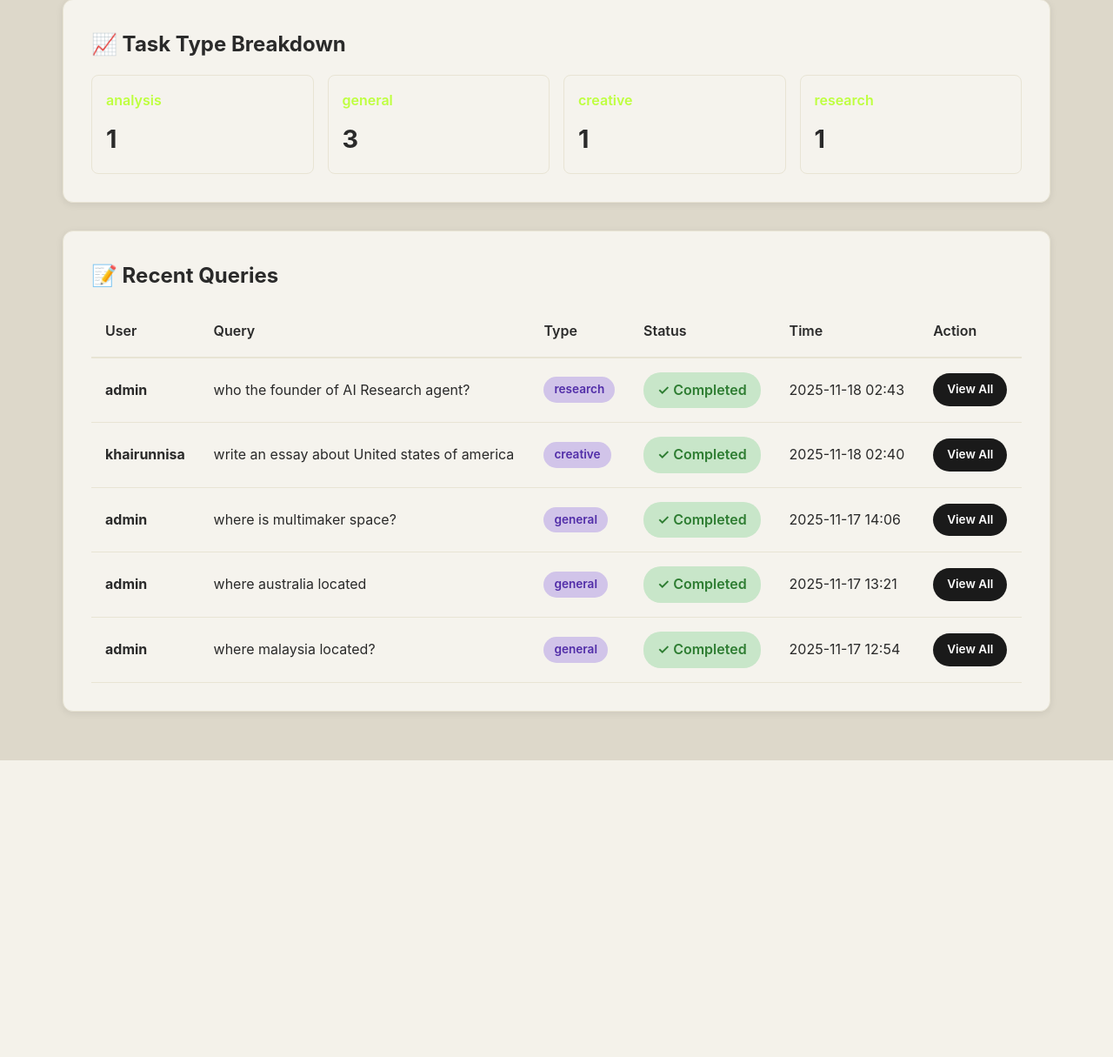
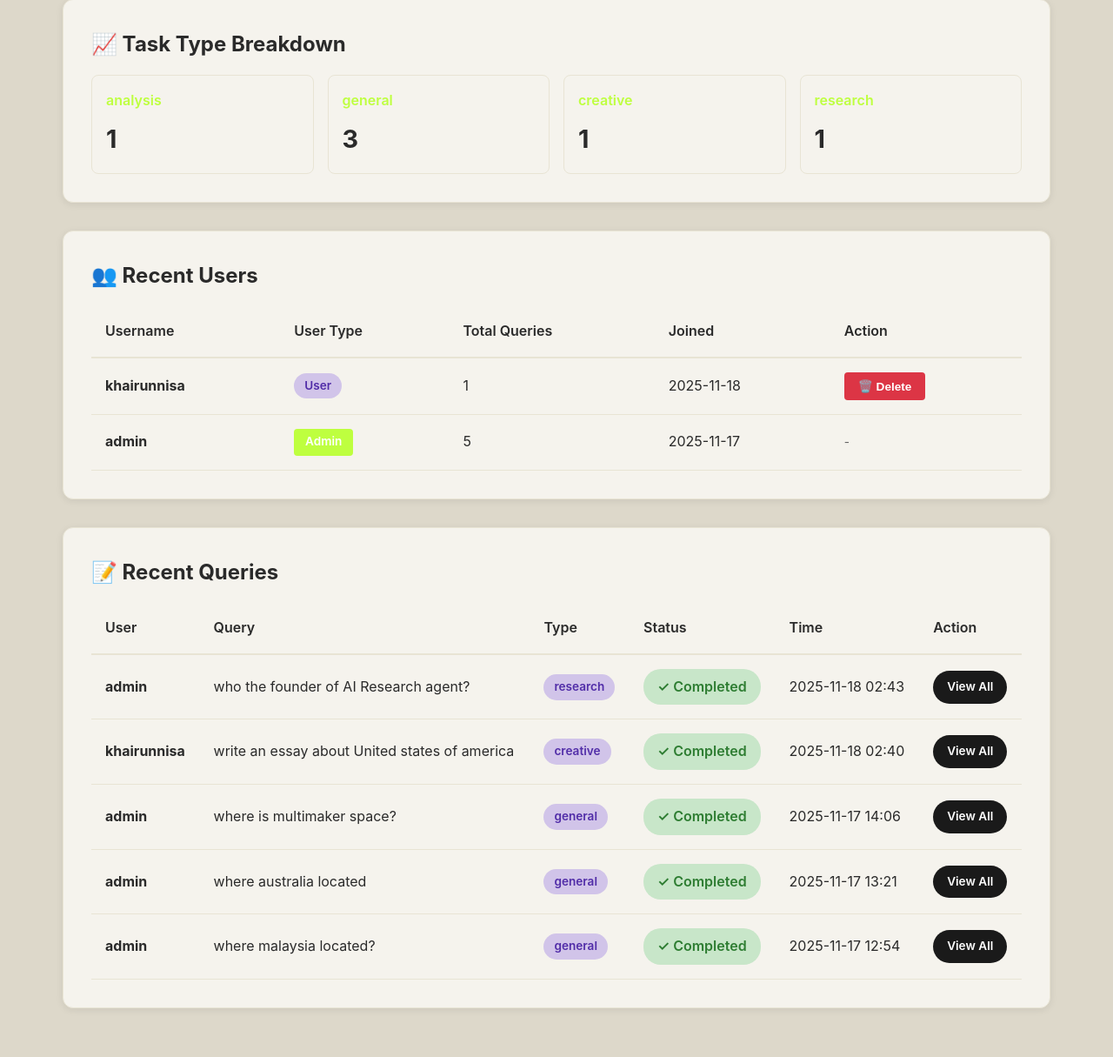
Before and after one commit to Misskeonz/AI-research-agent, a Flask app: page /admin in a window 1280 px wide. Shown: the part 964-2179 px from the top of the page at 87% size. Before the commit the page ends 1838 px from the top, so only its background shows below. Run offline with Flask 3, Linux system fonts and the light colour scheme; a user stored in the database is signed in.

Commit message:
update flask app

```diff
--- a/app.py
+++ b/app.py
@@ -495,6 +495,32 @@ def view_query(query_id):
     return render_template('query_detail.html', query=query)
 
 
+@app.route('/query/<int:query_id>/delete', methods=['POST'])
+@login_required
+def delete_query(query_id):
+    """Delete a query"""
+    query = Query.query.get_or_404(query_id)
+    user = User.query.get(session['user_id'])
+
+    # Check permissions: user can delete their own queries, admin can delete any query
+    if query.user_id != session['user_id'] and not user.is_admin:
+        flash('You do not have permission to delete this query', 'error')
+        return redirect(url_for('history'))
+
+    query_text = query.query_text[:50]
+    redirect_url = request.referrer or url_for('history')
+
+    try:
+        db.session.delete(query)
+        db.session.commit()
+        flash(f'Query deleted successfully!', 'success')
+    except Exception as e:
+        db.session.rollback()
+        flash(f'Error deleting query: {str(e)}', 'error')
+
+    return redirect(redirect_url)
+
+
 @app.route('/settings')
 @login_required
 def settings():
@@ -525,6 +551,9 @@ def admin_dashboard():
     # Recent queries
     recent_queries = Query.query.order_by(Query.created_at.desc()).limit(5).all()
 
+    # Recent users
+    recent_users = User.query.order_by(User.created_at.desc()).limit(5).all()
+
     # Knowledge statistics
     knowledge_total = Knowledge.query.count()
     knowledge_active = Knowledge.query.filter_by(is_active=True).count()
@@ -541,6 +570,7 @@ def admin_dashboard():
         failed_queries=failed_queries,
         task_breakdown=task_breakdown,
         recent_queries=recent_queries,
+        recent_users=recent_users,
         knowledge_total=knowledge_total,
         knowledge_active=knowledge_active,
         company_knowledge_status=company_knowledge_status,
@@ -573,6 +603,40 @@ def admin_user_queries(user_id):
     page = request.args.get('page', 1, type=int)
     queries = Query.query.filter_by(user_id=user_id).order_by(Query.created_at.desc()).paginate(page=page, per_page=10)
     return render_template('admin/user_queries.html', user=user, queries=queries)
+
+
+@app.route('/admin/user/<int:user_id>/delete', methods=['POST'])
+@admin_required
+def delete_user(user_id):
+    """Delete a user and all their associated queries"""
+    # Prevent admin from deleting themselves
+    if user_id == session['user_id']:
+        flash('Cannot delete your own account', 'error')
+        return redirect(url_for('admin_users'))
+
+    user = User.query.get_or_404(user_id)
+
+    # Prevent deletion of admin users
+    if user.is_admin:
+        flash('Cannot delete admin users', 'error')
+        return redirect(url_for('admin_users'))
+
+    username = user.username
+
+    try:
+        # Delete all queries associated with the user
+        Query.query.filter_by(user_id=user_id).delete()
+
+        # Delete the user
+        db.session.delete(user)
+        db.session.commit()
+
+        flash(f'User "{username}" and all their queries have been deleted successfully!', 'success')
+    except Exception as e:
+        db.session.rollback()
+        flash(f'Error deleting user: {str(e)}', 'error')
+
+    return redirect(url_for('admin_users'))
 
 
 # ============================================================
--- a/templates/admin/dashboard.html
+++ b/templates/admin/dashboard.html
@@ -56,6 +56,52 @@
 
     <!-- Recent Queries -->
     <div class="card" style="margin-top: 2rem;">
+        <h2 style="color: var(--text-primary); margin-bottom: 1rem;">👥 Recent Users</h2>
+
+        {% if recent_users %}
+        <table>
+            <thead>
+                <tr>
+                    <th>Username</th>
+                    <th>User Type</th>
+                    <th>Total Queries</th>
+                    <th>Joined</th>
+                    <th>Action</th>
+                </tr>
+            </thead>
+            <tbody>
+                {% for user in recent_users %}
+                <tr>
+                    <td><strong>{{ user.username }}</strong></td>
+                    <td>
+                        {% if user.is_admin %}
+                            <span class="badge" style="background-color: var(--accent-green); color: white; padding: 0.3rem 0.8rem; border-radius: 4px;">Admin</span>
+                        {% else %}
+                            <span class="badge badge-primary">User</span>
+                        {% endif %}
+                    </td>
+                    <td>{{ user.queries.count() }}</td>
+                    <td>{{ user.created_at.strftime('%Y-%m-%d') }}</td>
+                    <td>
+                        {% if not user.is_admin and user.id != session.user_id %}
+                            <form method="POST" action="{{ url_for('delete_user', user_id=user.id) }}" style="display: inline;" onsubmit="return confirm('Are you sure you want to delete this user and all their queries?');">
+                                <button type="submit" class="btn btn-danger" style="font-size: 0.85rem; padding: 0.5rem 1rem; background-color: #dc3545; color: white; border: none; border-radius: 4px; cursor: pointer;">🗑️ Delete</button>
+                            </form>
+                        {% else %}
+                            <span style="color: var(--text-secondary); font-size: 0.85rem;">-</span>
+                        {% endif %}
+                    </td>
+                </tr>
+                {% endfor %}
+            </tbody>
+        </table>
+        {% else %}
+        <p style="text-align: center; color: var(--text-secondary); padding: 2rem;">No users found</p>
+        {% endif %}
+    </div>
+
+    <!-- Recent Queries -->
+    <div class="card" style="margin-top: 2rem;">
         <h2 style="color: var(--text-primary); margin-bottom: 1rem;">📝 Recent Queries</h2>
 
         {% if recent_queries %}
--- a/templates/admin/queries.html
+++ b/templates/admin/queries.html
@@ -20,6 +20,7 @@
                     <th>Status</th>
                     <th>Time Created</th>
                     <th>Execution</th>
+                    <th>Action</th>
                 </tr>
             </thead>
             <tbody>
@@ -53,6 +54,11 @@
                         {% else %}
                             -
                         {% endif %}
+                    </td>
+                    <td>
+                        <form method="POST" action="{{ url_for('delete_query', query_id=query.id) }}" style="display: inline;" onsubmit="return confirm('Are you sure you want to delete this query?');">
+                            <button type="submit" class="btn btn-danger" style="font-size: 0.85rem; padding: 0.5rem 1rem; background-color: #dc3545; color: white; border: none; border-radius: 4px; cursor: pointer;">🗑️ Delete</button>
+                        </form>
                     </td>
                 </tr>
                 {% endfor %}
--- a/templates/admin/user_queries.html
+++ b/templates/admin/user_queries.html
@@ -44,6 +44,7 @@
                     <th>Status</th>
                     <th>Created</th>
                     <th>Execution</th>
+                    <th>Action</th>
                 </tr>
             </thead>
             <tbody>
@@ -73,6 +74,11 @@
                         {% else %}
                             -
                         {% endif %}
+                    </td>
+                    <td>
+                        <form method="POST" action="{{ url_for('delete_query', query_id=query.id) }}" style="display: inline;" onsubmit="return confirm('Are you sure you want to delete this query?');">
+                            <button type="submit" class="btn btn-danger" style="font-size: 0.85rem; padding: 0.5rem 1rem; background-color: #dc3545; color: white; border: none; border-radius: 4px; cursor: pointer;">🗑️ Delete</button>
+                        </form>
                     </td>
                 </tr>
                 {% endfor %}
--- a/templates/query_detail.html
+++ b/templates/query_detail.html
@@ -344,6 +344,11 @@
         <a href="{{ url_for('history') }}" class="btn btn-secondary">📋 View History</a>
         <button onclick="copyToClipboard()" class="btn btn-secondary">📋 Copy Response</button>
 
+        <!-- Delete Button -->
+        <form method="POST" action="{{ url_for('delete_query', query_id=query.id) }}" style="display: inline;" onsubmit="return confirm('Are you sure you want to delete this query? This action cannot be undone.');">
+            <button type="submit" class="btn btn-danger" style="background-color: #dc3545; color: white; border: none; cursor: pointer;">🗑️ Delete Query</button>
+        </form>
+
         <!-- Export Dropdown -->
         {% if query.status == 'completed' %}
         <div class="export-dropdown">
```
Also changed, not shown: test_api.py (added, +26 -0 lines), instance/research_agent.db, 2 other files.
